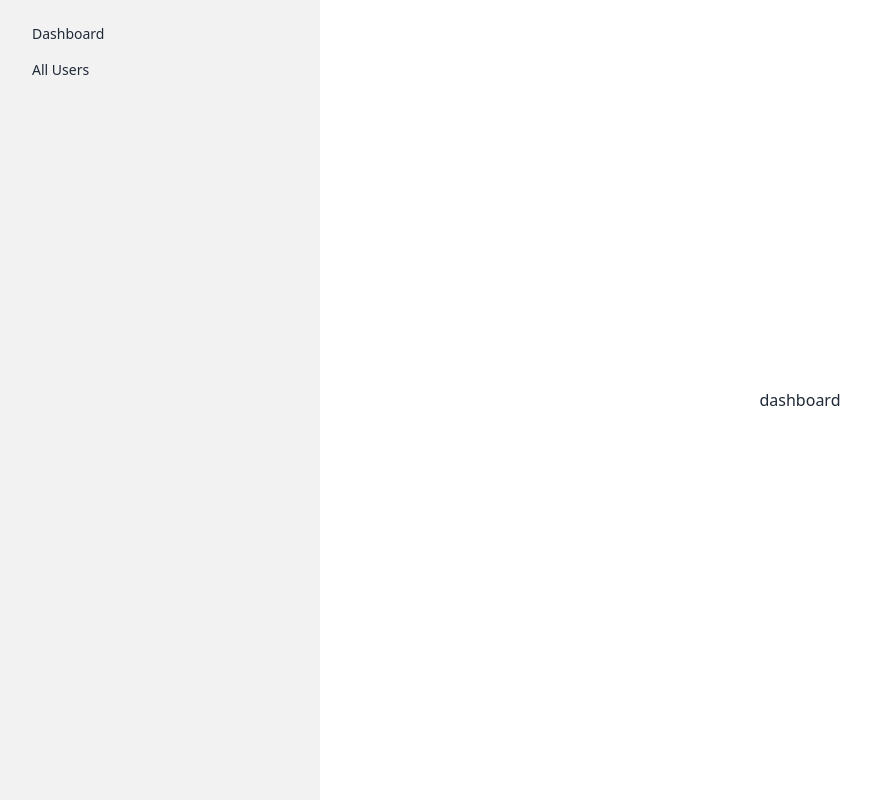
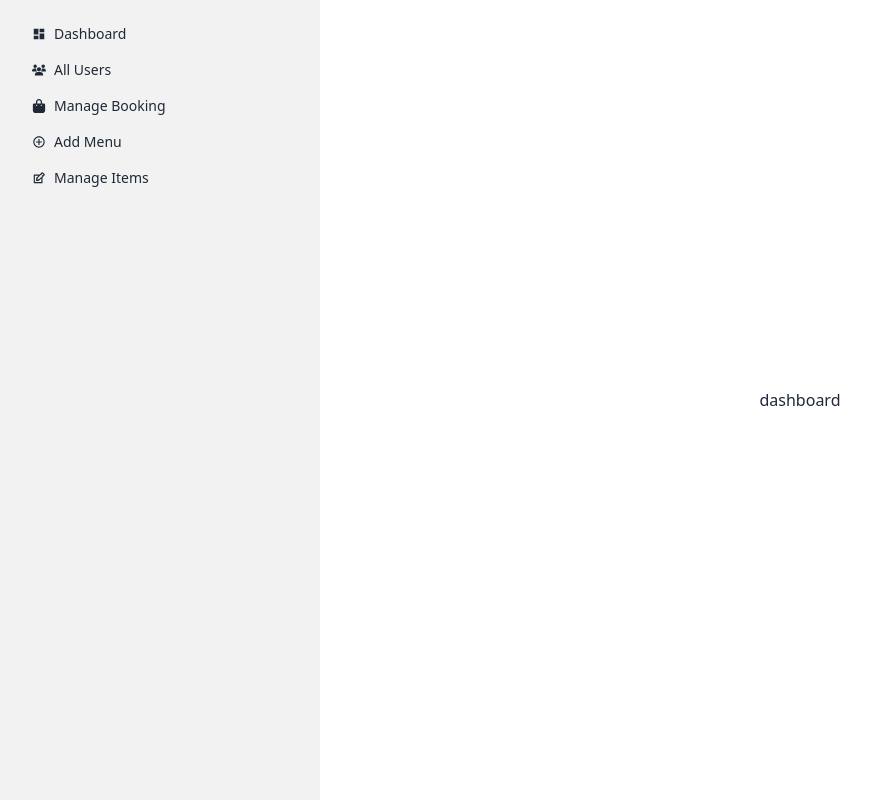
Before and after one commit to hridayroy19/food-project, a React (Vite) app: page /dashboard in a window 1280 px wide. Shown: the whole page, without its empty margins (0-871 px from the left). Built offline with nearby package versions, Linux system fonts and the light colour scheme; no server answers.

Commit message:
crat admin dashboard route setup

```diff
--- /dev/null
+++ b/src/component/pages/dashboard/adminDashboard/AddMenu.jsx
@@ -0,0 +1,11 @@
+import React from 'react';
+
+const AddMenu = () => {
+    return (
+        <div>
+            add n
+        </div>
+    );
+};
+
+export default AddMenu;
--- /dev/null
+++ b/src/component/pages/dashboard/adminDashboard/ManageItem.jsx
@@ -0,0 +1,11 @@
+import React from 'react';
+
+const ManageItem = () => {
+    return (
+        <div>
+            mang
+        </div>
+    );
+};
+
+export default ManageItem;
--- /dev/null
+++ b/src/component/pages/dashboard/adminDashboard/Managebooking.jsx
@@ -0,0 +1,11 @@
+import React from 'react';
+
+const Managebooking = () => {
+    return (
+        <div>
+            mm
+        </div>
+    );
+};
+
+export default Managebooking;
--- a/src/layout/DashboardLayout.jsx
+++ b/src/layout/DashboardLayout.jsx
@@ -1,3 +1,7 @@
+import { FaBagShopping, FaUsers } from "react-icons/fa6";
+import { IoMdAddCircleOutline } from "react-icons/io";
+import { MdDashboard } from "react-icons/md";
+import { TiEdit } from "react-icons/ti";
 import { Link, Outlet } from "react-router-dom";
 
 const DashboardLayout = () => {
@@ -15,9 +19,12 @@ const DashboardLayout = () => {
     <label htmlFor="my-drawer-2" aria-label="close sidebar" className="drawer-overlay"></label>
     <ul className="menu p-4 w-80 min-h-full bg-base-200 text-base-content">
       {/* Sidebar content here */}
-      <li><Link to={'/dashboard'} >Dashboard </Link ></li>
-      <li><Link to={'/dashboard/alluser'} >All Users</Link ></li>
-      {/* <li><Link to={'dashboard/alluser'} >Sidebar Item 1</Link ></li>      */}
+      <li><Link to={'/dashboard'} ><MdDashboard /> Dashboard </Link ></li>
+      <li><Link to={'/dashboard/alluser'} > <FaUsers /> All Users</Link ></li>
+      <li><Link to={'/dashboard/managebooking'} > <FaBagShopping /> Manage Booking</Link ></li>
+      <li><Link to={'/dashboard/addMenu'} > <IoMdAddCircleOutline /> Add Menu</Link ></li>
+      <li><Link to={'/dashboard/manageItem'} > <TiEdit /> Manage Items</Link ></li>
+      {/* <li><Link to={'dashboard/alluser'} >Manage Items</Link ></li>      */}
     </ul>
 
   </div>
```
Also changed, not shown: src/router/Router.jsx (+15 -0 lines).
